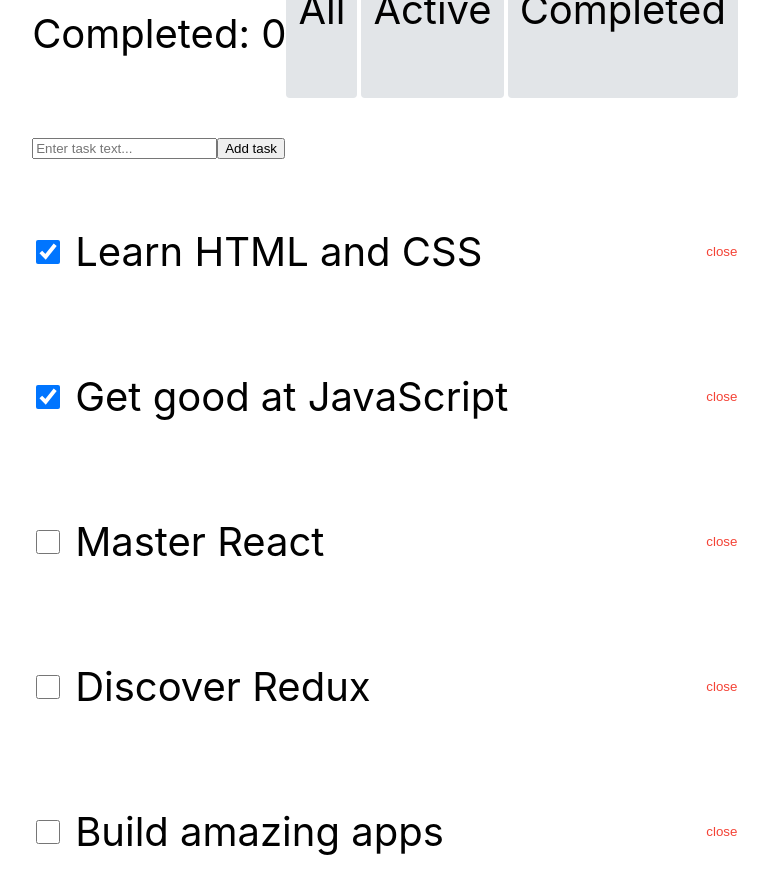
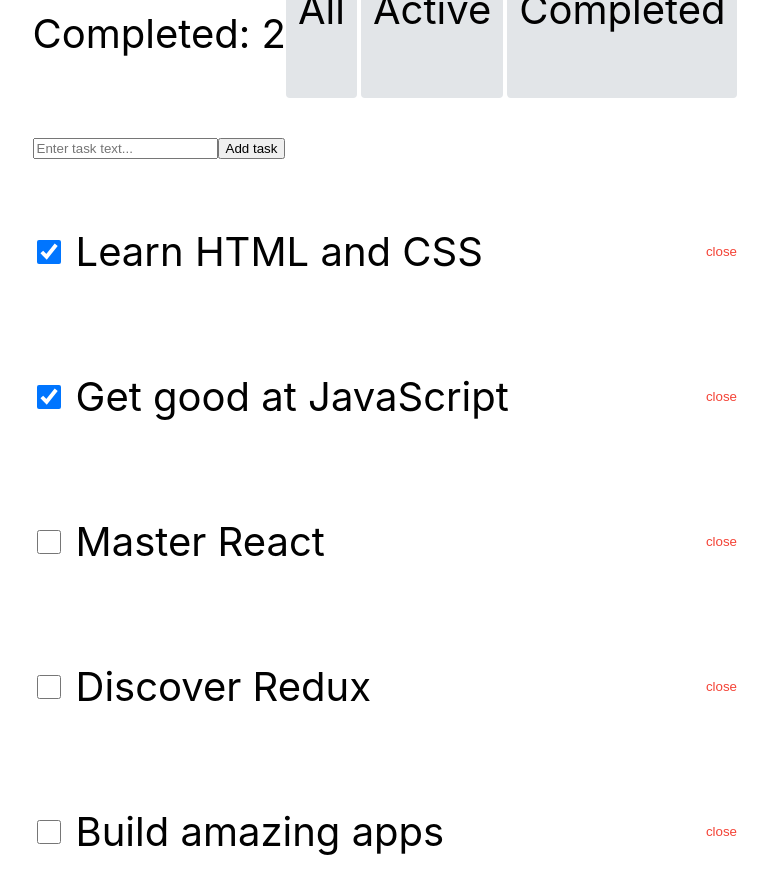
Before and after one commit to PokoenkoS/Tasks, a React (Create React App) app: page / in a window 1280 px wide. Shown: the top 894 px of the page, without its empty margins (255-1024 px from the left). Built offline with nearby package versions, Linux system fonts and the light colour scheme.

Commit message:
add counter

```diff
--- a/src/components/TaskCounter/TaskCounter.js
+++ b/src/components/TaskCounter/TaskCounter.js
@@ -1,10 +1,25 @@
+import { getTasks } from "redux/selectors"
 import css from "./TaskCounter.module.css"
+import { useSelector } from "react-redux";
+export const TaskCounter =()=>{
+    const tasks = useSelector(getTasks);
 
-export const TaskCounter =()=>{
+    const count = tasks.reduce(
+        (acc,task)=>{
+if (task.completed) {
+    acc.completed +=1
+} else {
+    acc.active +=1
+}
+return acc;
+    },
+    {active:0, completed:0})
+
+
     return(
         <div>
-            <p className={css.text}>Active: 0</p>
-            <p>Completed: 0</p>
+            <p className={css.text}>Active: {count.active}</p>
+            <p>Completed: {count.completed}</p>
         </div>
     )
 }
```
